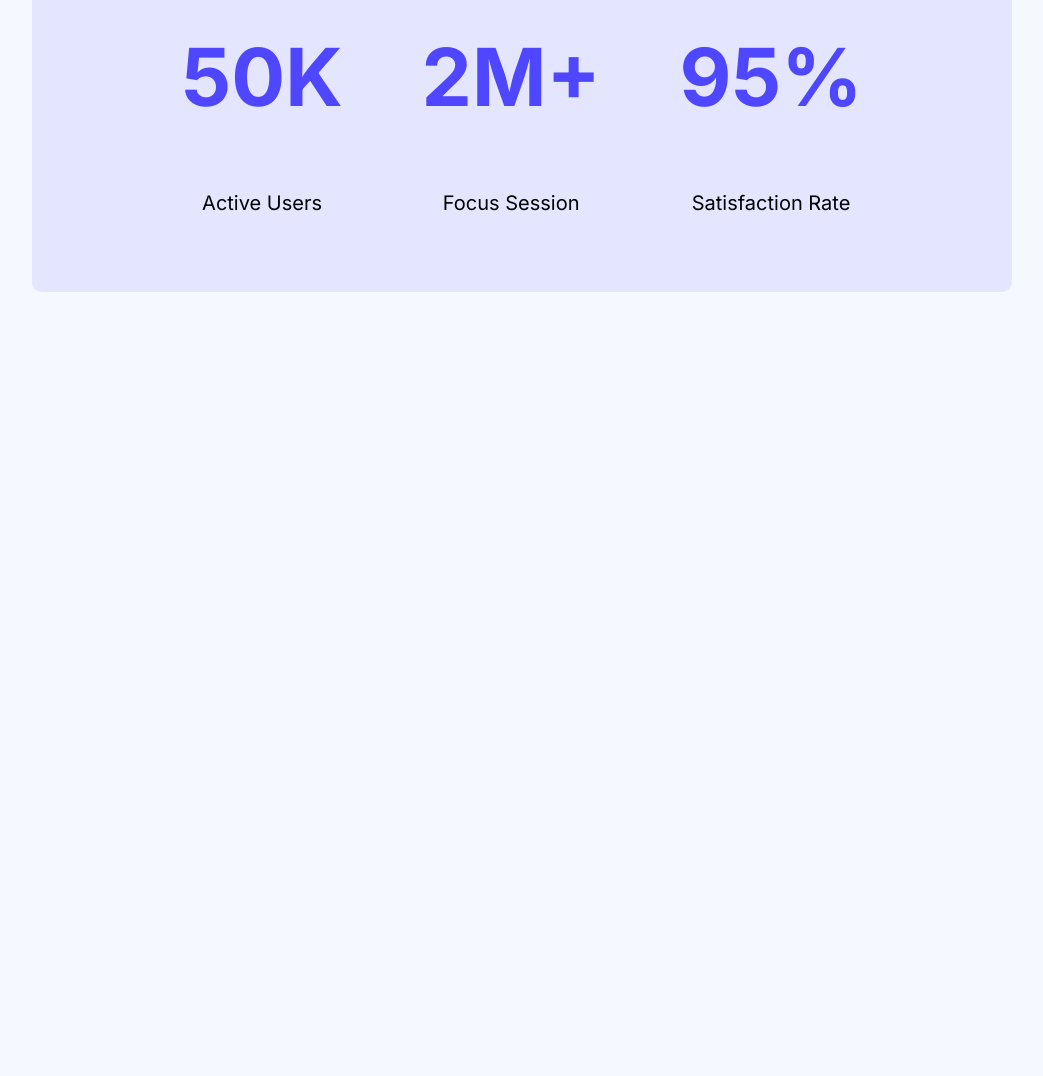
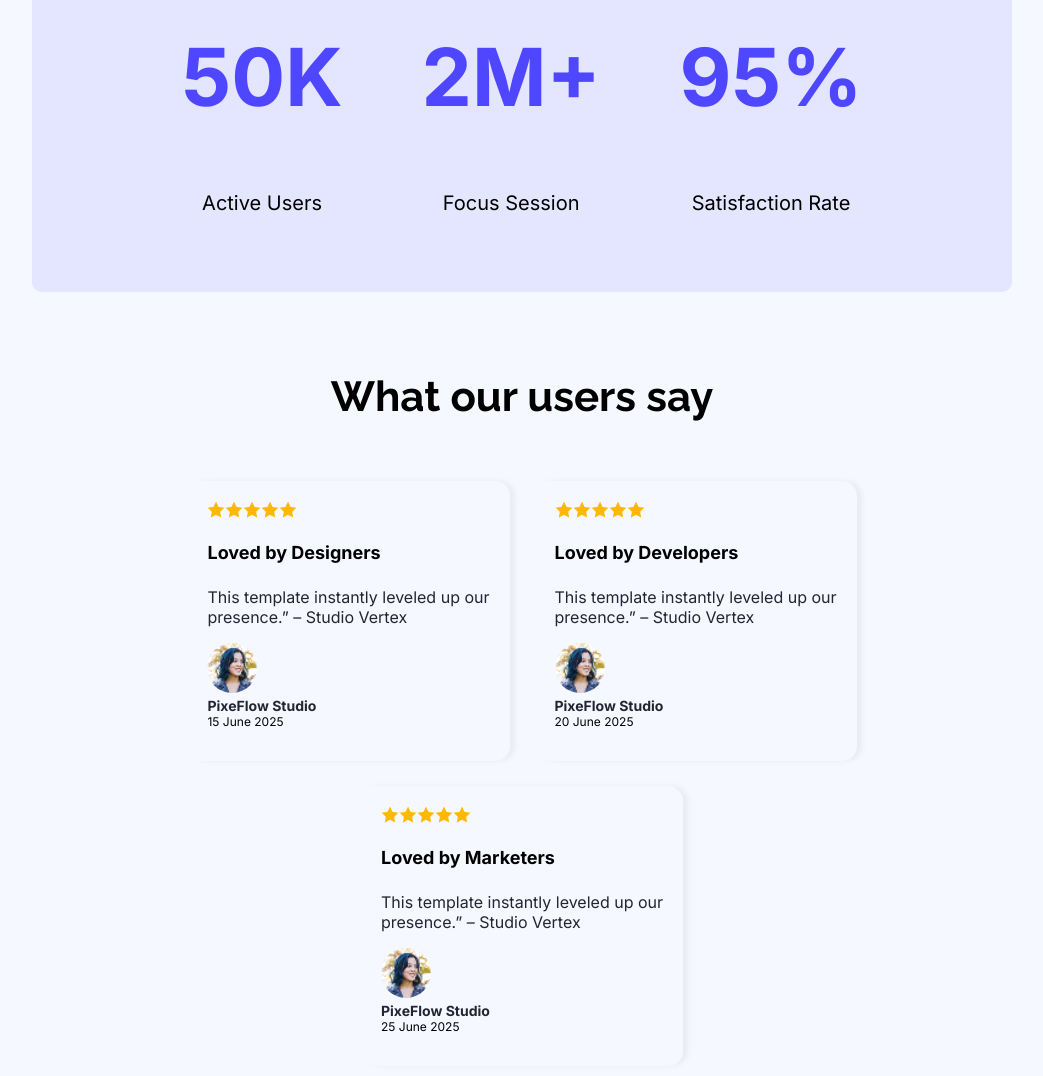
Before and after one commit to shariful4488/Assainment-1, a plain HTML site: page index.html in a window 1280 px wide. Shown: the part 1462-2538 px from the top of the page, without its empty margins (118-1161 px from the left). Before the commit the page ends 1754 px from the top, so only its background shows below. Drawn offline with Linux system fonts and the light colour scheme.

Commit message:
review section done

```diff
--- a/index.html
+++ b/index.html
@@ -52,6 +52,66 @@
                 </div>
              </div>
          </section>
+         <!-- Review Section -->
+          <section class="review-section">
+             <h3 class="review-section-title text-align">What our users say</h3>
+             <div class="review-content style">
+                <div class="review-item">
+                     <div class="review-icon">
+                      <img src="Assets/icon-star.png" alt="">
+                      <img src="Assets/icon-star.png" alt="">
+                      <img src="Assets/icon-star.png" alt="">
+                      <img src="Assets/icon-star.png" alt="">
+                      <img src="Assets/icon-star.png" alt="">
+                     </div>
+                     <h4 class="review-title">Loved by Designers</h4>
+                     <p class="review-description">This template instantly leveled up our <br> presence.” – Studio Vertex</p>
+                     <div class="review-avatar">
+                        <img class="avater" src="Assets/avatar.png" alt="">
+                        <div class="details">
+                          <h5 class="review-item-title">PixeFlow Studio</h5>
+                          <p class="review-subtitle">15 June 2025</p>
+                        </div>
+                     </div>
+                </div>
+                <div class="review-item">
+                     <div class="review-icon">
+                      <img src="Assets/icon-star.png" alt="">
+                      <img src="Assets/icon-star.png" alt="">
+                      <img src="Assets/icon-star.png" alt="">
+                      <img src="Assets/icon-star.png" alt="">
+                      <img src="Assets/icon-star.png" alt="">
+                     </div>
+                      <h4 class="review-title">Loved by Developers</h4>
+                      <p class="review-description">This template instantly leveled up our <br> presence.” – Studio Vertex</p>
+                      <div class="review-avatar">
+                        <img class="avater" src="Assets/avatar.png" alt="">
+                        <div class="details">
+                          <h5 class="review-item-title">PixeFlow Studio</h5>
+                         <p class="review-subtitle">20 June 2025</p>
+                        </div>
+                 </div>
+             </div>
+                <div class="review-item">
+                     <div class="review-icon">
+                      <img src="Assets/icon-star.png" alt="">
+                      <img src="Assets/icon-star.png" alt="">
+                      <img src="Assets/icon-star.png" alt="">
+                      <img src="Assets/icon-star.png" alt="">
+                      <img src="Assets/icon-star.png" alt="">
+                     </div>
+                      <h4 class="review-title">Loved by Marketers</h4>
+                      <p class="review-description">This template instantly leveled up our <br> presence.” – Studio Vertex</p>
+                      <div class="review-avatar">
+                        <img class="avater" src="Assets/avatar.png" alt="">
+                        <div class="details">
+                          <h5 class="review-item-title">PixeFlow Studio</h5>
+                          <p class="review-subtitle">25 June 2025</p>
+                        </div>
+                      </div>
+                </div>
+             </div>
+          </section>
     </main>
     <footer>
 
--- a/styles/style.css
+++ b/styles/style.css
@@ -111,3 +111,56 @@ body{
     text-align: center;
     margin-top: 0px;
 }
+
+/* Review Section */
+.review-section-title{
+    font-size: 42px;
+    font-weight: bold;
+    margin-bottom: 50px;
+    margin-top: 80px;
+
+}
+
+.review-content{
+    display: flex;
+    gap: 25px;
+    padding: 10px 16px;
+    justify-content: center;
+    flex-wrap: wrap;
+    margin: 0px 150px;
+}
+.review-item{
+    border-radius: 15px;
+    box-shadow: 5px 0px 5px rgba(161, 159, 159, 0.121);
+    padding: 20px;
+}
+.review-icon{
+    display: flex;
+
+}
+.review-title{
+    font-size: 18px;
+    font-weight: bold;
+}
+.review-description{
+    color: #252432;
+}
+.review-avater{
+    display: flex;
+    align-items: center;
+    gap: 15px;
+}
+.avater{
+    width: 50px;
+    height: 50px;
+    border-radius: 50%;
+}
+.review-item-title{
+    font-size: 14px;
+    margin: 0px;
+    color: #252432;
+}
+.review-subtitle{
+    font-size: 12px;
+    margin-top: 0px;
+}
```
